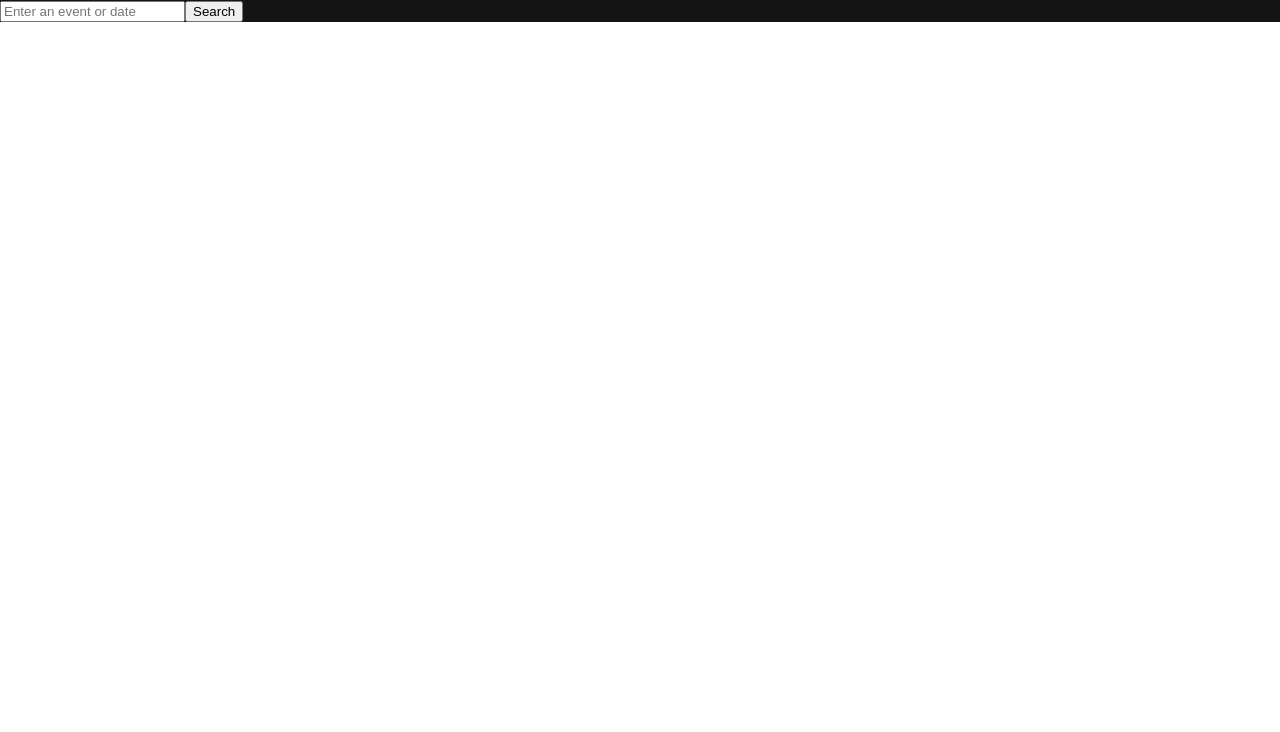
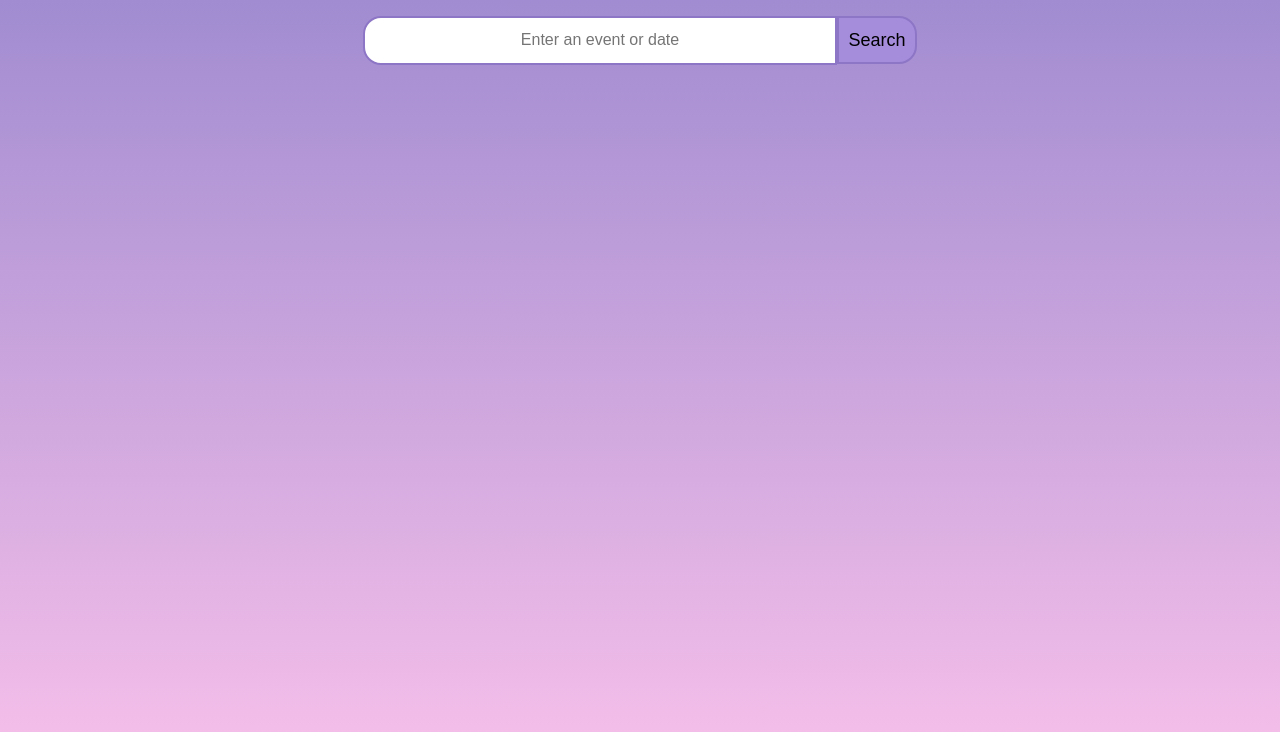
Before and after one commit to ylu8888/Atlas-Explora, a React (Create React App) app: page / in a window 1280 px wide. Shown: the top 732 px of the page. Built offline with nearby package versions, Linux system fonts and the light colour scheme; no server answers.

Commit message:
fin all but styles

```diff
--- a/src/App.css
+++ b/src/App.css
@@ -1,4 +1,55 @@
 .App{
-  background-color: #141414;
+  min-height: 100vh;
+  font-family: Times New Roman;
+  background-image: linear-gradient(to bottom, #a18cd1 0%, #fbc2eb 100%);
+}
+
+.search-form{
+  min-height: 10vh;
+  display: flex;
+  justify-content: center;
+  align-items: center;
+
+}
+
+.search-bar{
+  width: 450px;
+  height: 25px;
+  border: none;
+  padding: 10px;
+  font-size: 16px;
+  border-radius: 18px 0 0 18px;
+  border: 2px solid #8e76c6;
+  text-align: center;
+  outline: none;
+
+}
+
+.search-btn{
+  background-color: #a58ddc;
+  border: none;
+  padding: 10px 20px;
+  color: black;
+  height: 48px;
+  border-radius: 0 18px 18px 0;
+  border: 2px solid #8e76c6;
+  width: 80px;
+  text-align: center;
+  display: flex;
+  justify-content: center;
+  align-items: center;
+  font-size: 18px;
+}
+
+button:hover {
+  background-color: rgb(221, 164, 235);
   color: white;
 }
+
+.events{
+  display: flex;
+  justify-content: space-around;
+  flex-wrap: wrap;
+  font-size: 20px;
+
+}
--- a/src/Events.js
+++ b/src/Events.js
@@ -10,6 +10,9 @@ const Events = (props) =>{
                 {props.events.map((event, index) => {
 
                 let year;
+                let month = "";
+                let day = "";
+
                 if (event.year < 0) {
                     year = Math.abs(event.year) + ' BC';
 
@@ -19,7 +22,77 @@ const Events = (props) =>{
 
                 }
 
-                const formattedDate = `${event.month}/${event.day}/${year}`;
+                if (event.month == 1){
+                    month = 'January';
+                }
+                else if(event.month == 2){
+                    month = 'February';
+                }
+                else if(event.month == 3){
+                    month = 'March';
+                }
+                else if(event.month == 4){
+                    month = 'April';
+                }
+                else if(event.month == 5){
+                    month = 'May';
+                }
+                else if(event.month == 6){
+                    month = 'June';
+                }
+                else if(event.month == 7){
+                    month = 'July';
+                }
+                else if(event.month == 8){
+                    month = 'August';
+                }
+                else if(event.month == 9){
+                    month = 'September';
+                }
+                else if(event.month == 10){
+                    month = 'October';
+                }
+                else if(event.month == 11){
+                    month = 'November';
+                }
+                else if(event.month == 12){
+                    month = 'December';
+                }
+
+                if(event.day == 1){
+                    day = '1';
+                }
+                else if(event.day == 2){
+                    day = '2';
+                }
+                else if(event.day == 3){
+                    day = '3';
+                }
+                else if(event.day == 4){
+                    day = '4';
+                }
+                else if(event.day == 5){
+                    day = '5';
+                }
+                else if(event.day == 6){
+                    day = '6';
+                }
+                else if(event.day == 7){
+                    day = '7';
+                }
+                else if(event.day == 8){
+                    day = '8';
+                }
+                else if(event.day == 9){
+                    day = '9';
+                }
+                else{
+                    day = event.day;
+                }
+
+
+
+                const formattedDate = `${month} ${day}, ${year}`;
 
                 return (
                     <li key={index} className="listitem">
```
